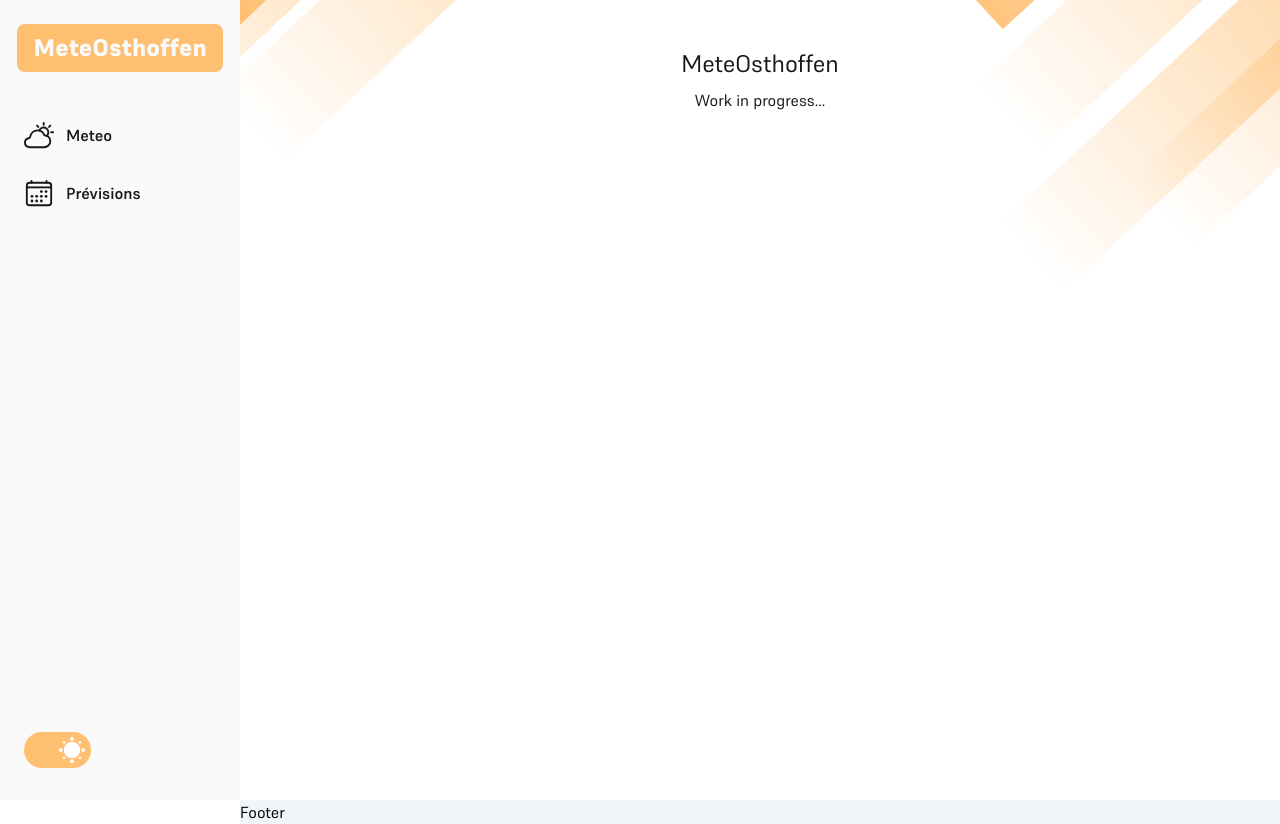
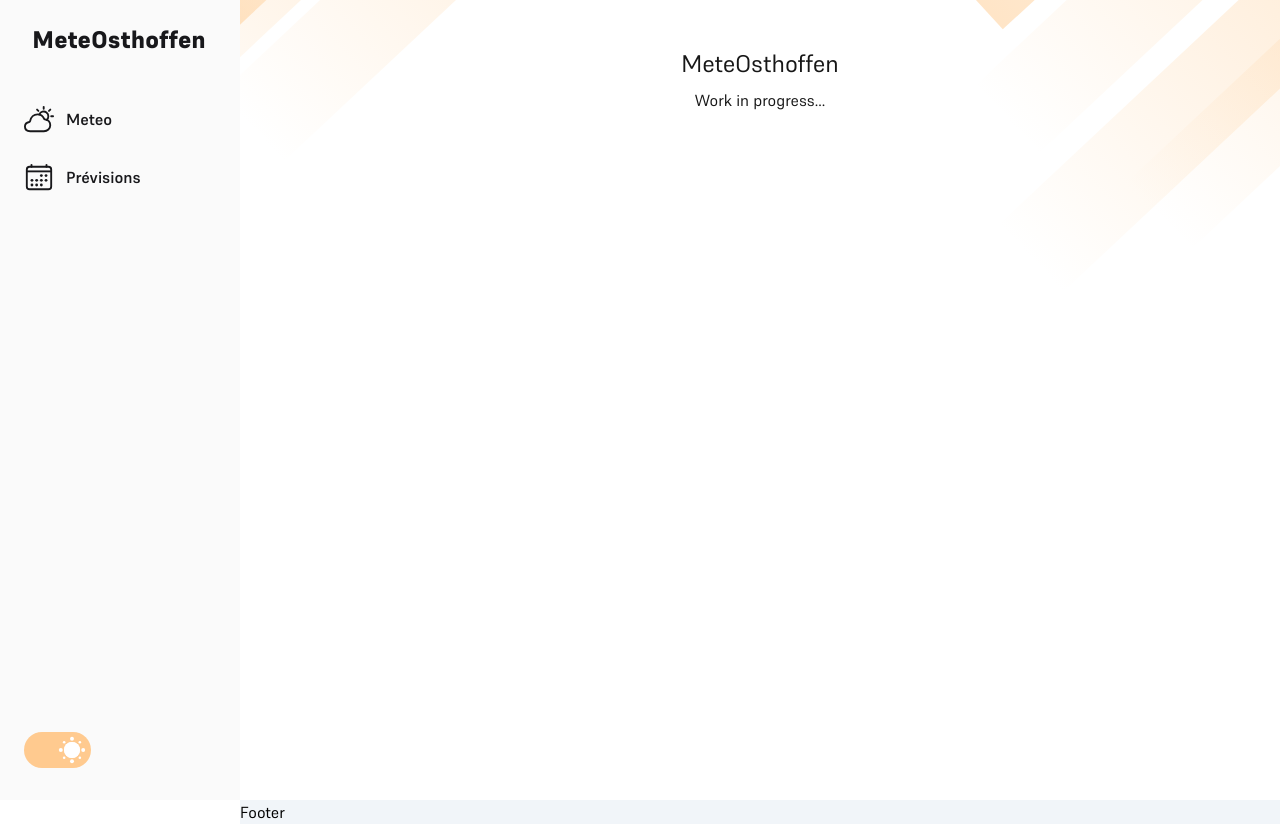
Before and after one commit to SchneiderNicolas/meteosthoffen, a React (Create React App) app: page / in a window 1280 px wide. Built offline with nearby package versions, Linux system fonts and the light colour scheme.

Commit message:
feat: improved sidebar for mobile

```diff
--- a/src/components/containers/Background.tsx
+++ b/src/components/containers/Background.tsx
@@ -8,9 +8,9 @@ type BackgroundProps = {
 const Background = ({ children }: BackgroundProps) => {
   const theme = useContext(ThemeContext);
   const BACKGROUND_BAR_COLOR =
-    theme === 'dark' ? 'hsl(253, 53%, 24%)' : 'hsl(33, 100%, 50%)';
+    theme === 'dark' ? 'hsl(259, 95%, 22%)' : 'hsl(32, 100%, 78%)';
   return (
-    <section className="relative z-[1] min-h-screen bg-white dark:bg-zinc-900 transition-colors duration-300">
+    <section className="relative z-[1] min-h-screen bg-white dark:bg-black-800 transition-colors duration-300">
       <div className="relative z-[2]">
         {children}
         <div className="h-[600px]"></div>
--- a/src/components/sidebar/Sidebar.tsx
+++ b/src/components/sidebar/Sidebar.tsx
@@ -6,7 +6,6 @@ import { useResponsive } from '../../hooks/useResponsive';
 import { useSideBar } from '../../hooks/useSideBar';
 import SidebarHeader from './SidebarHeader';
 import SidebarButtons from './SidebarButtons';
-
 import SidebarSwitch from './SidebarSwitch';
 import { useTheme } from '../../hooks/useTheme';
 
@@ -28,22 +27,23 @@ const Sidebar = ({ children }: SidebarProps) => {
 
   return (
     <ThemeContext.Provider value={themeProvider}>
-      <nav>
-        <IoMenu
-          className="inline-flex items-center p-2 mt-3 ml-3 text-sm rounded-lg md:hidden"
-          onClick={toggle}
-          size={50}
-          color={'#262626'}
-        />
+      <nav className="bg-white dark:bg-black-800">
+        {!isOpen && (
+          <IoMenu
+            className="absolute left-0 top-0 z-50 p-2 mt-3 ml-3 text-sm text-zinc-900 dark:text-zinc-50 rounded-lg md:hidden"
+            onClick={toggle}
+            size={50}
+          />
+        )}
         <aside
           id="default-sidebar"
           className={classNames(
-            'fixed top-0 left-0 z-40 w-60 h-screen transition-transform md:translate-x-0',
+            'fixed top-0 left-0 z-40 md:w-60 w-80 h-screen transition-transform md:translate-x-0',
             !isOpen && '-translate-x-full'
           )}
           aria-label="Sidebar"
         >
-          <div className="flex flex-col h-full px-4 py-4 overflow-y-auto bg-zinc-50 dark:bg-zinc-800 transition-colors duration-300">
+          <div className="flex flex-col h-full px-4 py-4 overflow-y-auto bg-zinc-50 dark:bg-black-700 transition-colors duration-300">
             <SidebarHeader
               navigateHome={() => console.log('/')}
               isMobile={isMobile}
@@ -56,7 +56,13 @@ const Sidebar = ({ children }: SidebarProps) => {
             <SidebarSwitch colorTheme={colorTheme} setTheme={setTheme} />
           </div>
         </aside>
-        <div className="md:ml-60 bg-white">{children}</div>
+        {isOpen ? (
+          <div onClick={toggle} className="md:ml-60">
+            {children}
+          </div>
+        ) : (
+          <div className="md:ml-60">{children}</div>
+        )}
       </nav>
     </ThemeContext.Provider>
   );
--- a/src/components/sidebar/SidebarButtons.tsx
+++ b/src/components/sidebar/SidebarButtons.tsx
@@ -17,7 +17,7 @@ type SidebarButtonProps = {
 const SidebarButton = ({ name, icon, onClick }: SidebarButtonProps) => {
   return (
     <div
-      className="cursor-pointer flex items-center p-2 text-base font-semibold text-zinc-900 dark:text-zinc-50 rounded-lg hover:bg-rajah dark:hover:bg-martinique"
+      className="cursor-pointer w-60 md:w-full flex items-center p-2 text-base font-semibold text-zinc-900 dark:text-zinc-50 rounded-lg hover:bg-peach dark:hover:bg-paua"
       onClick={onClick}
     >
       {icon}
--- a/src/components/sidebar/SidebarHeader.tsx
+++ b/src/components/sidebar/SidebarHeader.tsx
@@ -1,5 +1,5 @@
 import React from 'react';
-import { IoArrowBack } from 'react-icons/io5';
+import { IoClose } from 'react-icons/io5';
 
 type SidebarHeaderProps = {
   navigateHome: () => void;
@@ -13,21 +13,17 @@ const SidebarHeader = ({
   toggle,
 }: SidebarHeaderProps) => {
   return (
-    <div className="flex p-2 justify-center">
-      <button
-        className="bg-rajah dark:bg-martinique px-4 py-2 rounded-lg"
-        onClick={navigateHome}
-      >
-        <span className="text-2xl font-extrabold text-zinc-50">
+    <div className="flex justify-between items-center">
+      <button className="px-4 py-2 rounded-lg" onClick={navigateHome}>
+        <span className="text-2xl font-extrabold text-zinc-900 dark:text-zinc-50">
           MeteOsthoffen
         </span>
       </button>
       {isMobile && (
-        <IoArrowBack
-          className="absolute right-0 mr-4"
+        <IoClose
+          className="p-2 text-sm text-zinc-900 dark:text-zinc-50 rounded-lg"
           onClick={toggle}
-          size={30}
-          color={'#262626'}
+          size={50}
         />
       )}
     </div>
--- a/src/components/sidebar/SidebarSwitch.tsx
+++ b/src/components/sidebar/SidebarSwitch.tsx
@@ -28,13 +28,13 @@ const SidebarSwitch = ({ colorTheme, setTheme }: SidebarSwitchProps) => {
       <div
         onClick={toggleDarkMode}
         className={classNames(
-          'toggle-theme relative rounded-full transition-all duration-500 ease-in-out',
-          isActive ? 'bg-martinique' : 'bg-rajah'
+          'toggle-theme relative rounded-full transition-all duration-500 ease-in-out cursor-pointer',
+          isActive ? 'bg-paua' : 'bg-chardonnay'
         )}
       >
         <div
           className={classNames(
-            'moon bg-martinique absolute block rounded-full transition-all duration-500 ease-in-out',
+            'moon bg-paua absolute block rounded-full transition-all duration-500 ease-in-out',
             !isActive && 'sun'
           )}
         ></div>
--- a/tailwind.config.js
+++ b/tailwind.config.js
@@ -7,8 +7,15 @@ module.exports = {
   theme: {
     extend: {
       colors: {
-        'martinique': '#423866',
-        'rajah': '#FFBF71'
+        'bunting': '#1E206D',
+        'peach': '#FFEEDB',
+        'paua': '#24036B',
+        'chardonnay': '#FFCA8F',
+        black: {
+          900: '#000000',
+          800: "#111111",
+          700: "#1E1E1E",
+        },
       },
       fontFamily: {
         'Supreme': ['Supreme', 'sans-serif'],
```
